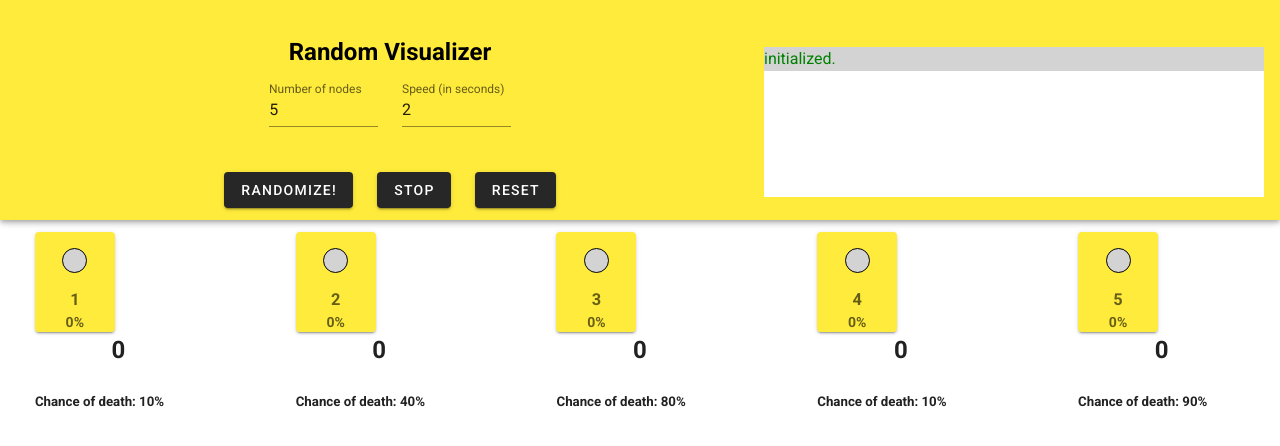
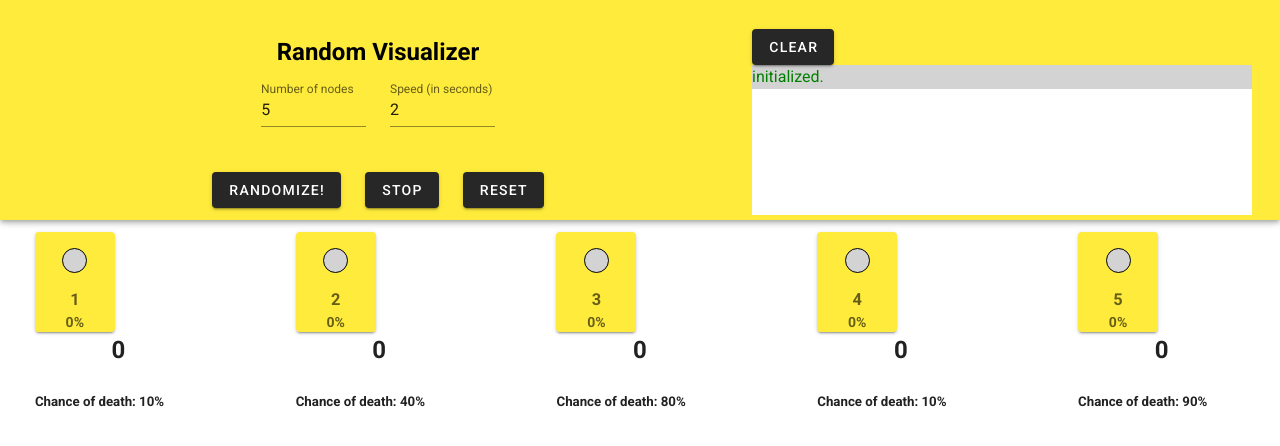
Before and after one commit to mechanicalsheep/random-visualizer, a Vue app: page / in a window 1280 px wide. Shown: the top 446 px of the page. Built offline with nearby package versions, Linux system fonts and the light colour scheme.

Commit message:
added ability to clear console.

```diff
--- a/src/App.vue
+++ b/src/App.vue
@@ -41,7 +41,7 @@
 
    <v-row>
      <v-col>
-     <Console :output="output"/>
+     <Console :output="output" v-on:clear-output="ClearOutput()"/>
      </v-col>
    </v-row>
     </v-app-bar>
@@ -99,6 +99,9 @@ export default {
         this.StopRandomizer();
       }
         this.InitializeNodeConfig();
+    },
+    ClearOutput(){
+      this.output=[];
     },
     InitializeNodeConfig(){
       this.nodeConfigs=[];
--- a/src/components/Console.vue
+++ b/src/components/Console.vue
@@ -1,14 +1,23 @@
 <template>
+<v-container>
+        <v-btn @click="Clear()">Clear</v-btn>
     <div  class="console-container">
            <div >
          <div :style="message.color? 'color:'+message.color : 'color:gray;'" v-for="(message,index) in output" :key="index">{{message.text}} <br/></div>
            </div>
     </div>
+</v-container>
 </template>
 <script>
 export default {
     name:"Console",
     props:['output'],
+
+    methods:{
+        Clear(){
+            this.$emit('clear-output')
+        }
+    }
 }
 </script>
 <style >
```
